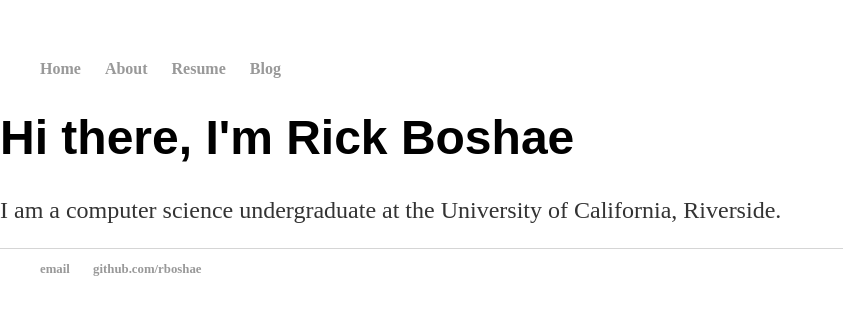
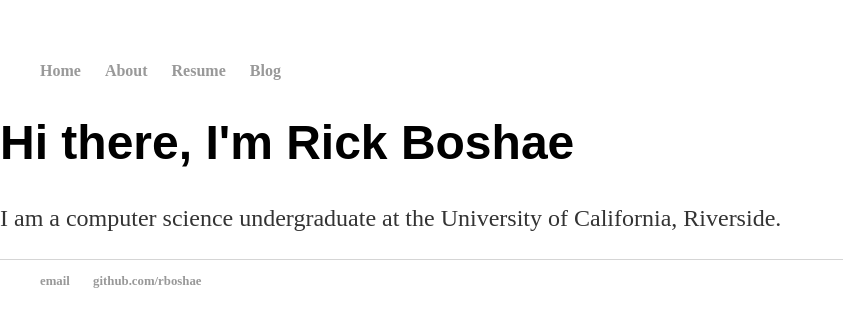
Before and after one commit to RBoshae/Personal-Website-1, a Jekyll site: the page built from index.html, in a window 1280 px wide. Shown: the top 327 px of the page, without its empty margins (0-843 px from the left). Built offline with Jekyll 4.4.1, drawn with Linux system fonts in a browser that asks for light colours.

Commit message:
Update to main.css

```diff
--- a/css/main.css
+++ b/css/main.css
@@ -3,7 +3,7 @@ body { margin: 60px auto; width 70%; }
 a { text-decoration: none; color: #999; }
 a:hover { text:decotation: underline; }
 
-p, ul { font-size: 1.5em; line-heigt: 1.4em; color: #333; }
+p, ul { font-size: 1.5em; line-height: 1.4em; color: #333; }
 
 h1, h2, h3, h4 { font-family: 'Helvitica', 'Arial', 'Sans-Serif'; }
 h1 { font-size: 3em; }
```
